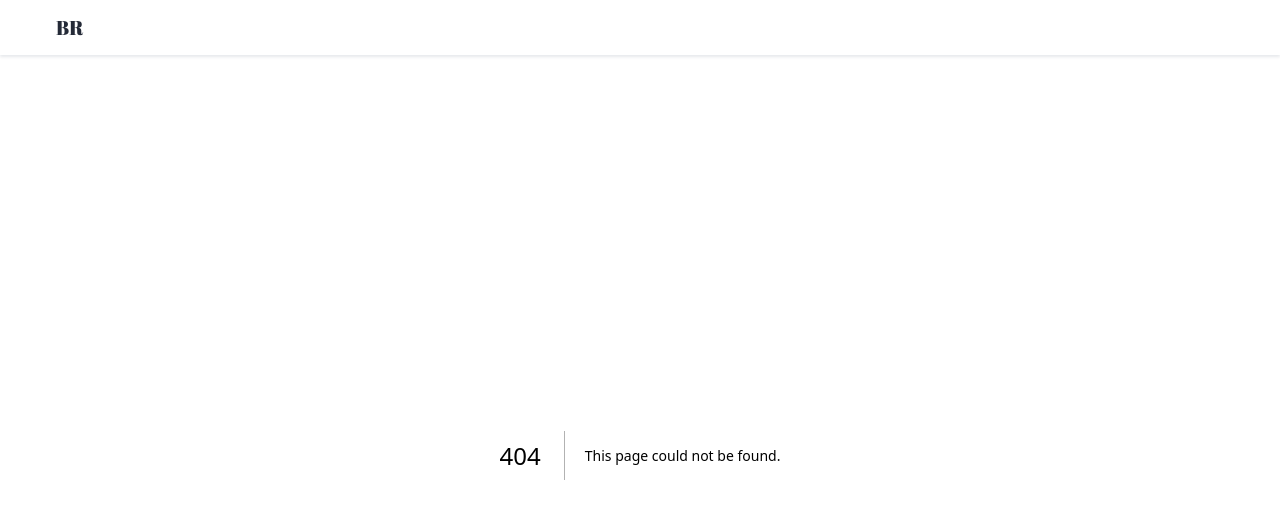
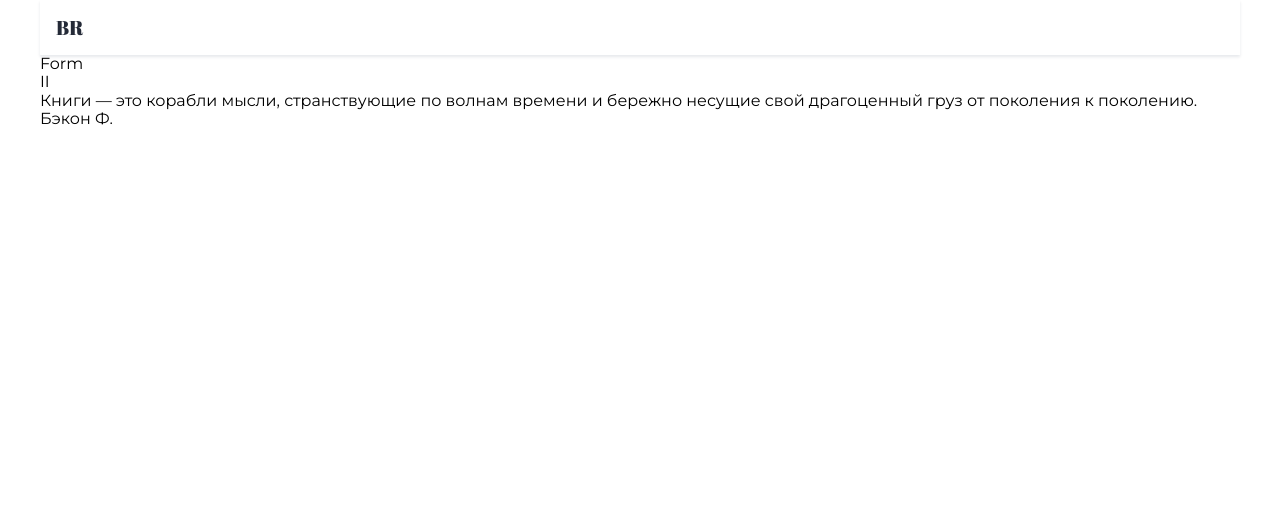
Before and after one commit to A-Novychenko/books-reading, a Next.js app: page /auth in a window 1280 px wide. Before the commit this address had no page. Shown: the top 518 px of the page. Built offline with nearby package versions, Linux system fonts and the light colour scheme.

Commit message:
start auth

```diff
--- /dev/null
+++ b/app/auth/page.tsx
@@ -0,0 +1,13 @@
+import {FC} from "react";
+import {AuthQuote} from "@/components/AuthQuote/AuthQuote";
+
+const AuthPage: FC = () => {
+  return (
+    <div>
+      <div>Form</div>
+      <AuthQuote />
+    </div>
+  );
+};
+
+export default AuthPage;
--- a/app/layout.tsx
+++ b/app/layout.tsx
@@ -1,9 +1,10 @@
 import type {Metadata} from "next";
 
-import {Header} from "./components/Header";
+import {Header} from "../components/Header/Header";
 
 import {montserrat} from "./fonts";
 import "./globals.css";
+import styles from "./page.module.css";
 
 export const metadata: Metadata = {
   title: "BR",
@@ -14,8 +15,10 @@ export default function RootLayout({children}: {children: React.ReactNode}) {
   return (
     <html lang="en">
       <body className={montserrat.className}>
-        <Header />
-        {children}
+        <div className={styles.container}>
+          <Header />
+          {children}
+        </div>
       </body>
     </html>
   );
--- a/app/page.module.css
+++ b/app/page.module.css
@@ -7,3 +7,9 @@
   width: 1200px;
   height: 1200px
 }
+
+.container {
+  max-width: 1200px;
+  margin-right: auto;
+  margin-left: auto;
+}
--- /dev/null
+++ b/components/AuthQuote/AuthQuote.tsx
@@ -0,0 +1,16 @@
+import {FC} from "react";
+
+export const AuthQuote: FC = () => {
+  return (
+    <div>
+      <p>
+        <span>II</span>
+      </p>
+      <p>
+        Книги — это корабли мысли, странствующие по волнам времени и бережно
+        несущие свой драгоценный груз от поколения к поколению.
+      </p>
+      <p>Бэкон Ф.</p>
+    </div>
+  );
+};
--- a/app/components/Header.module.css
+++ b/components/Header/Header.module.css
@@ -1,9 +1,3 @@
-.container {
-    max-width: 1200px;
-    margin-right: auto;
-    margin-left: auto;
-}
-
 .header {
     box-shadow: 0px 2px 3px 0px rgba(9, 30, 63, 0.10);
 }
--- a/app/components/Header.tsx
+++ b/components/Header/Header.tsx
@@ -1,6 +1,6 @@
 import Link from "next/link";
 import styles from "./Header.module.css";
-import {abril_fatface} from "../fonts";
+import {abril_fatface} from "../../app/fonts";
 
 export const Header = () => {
   return (
```
Also changed, not shown: app/globals.css (+0 -11 lines), types/types.d.ts (added, +27 -0 lines), components/AuthQuote/AuthQuote.module.css (added).
